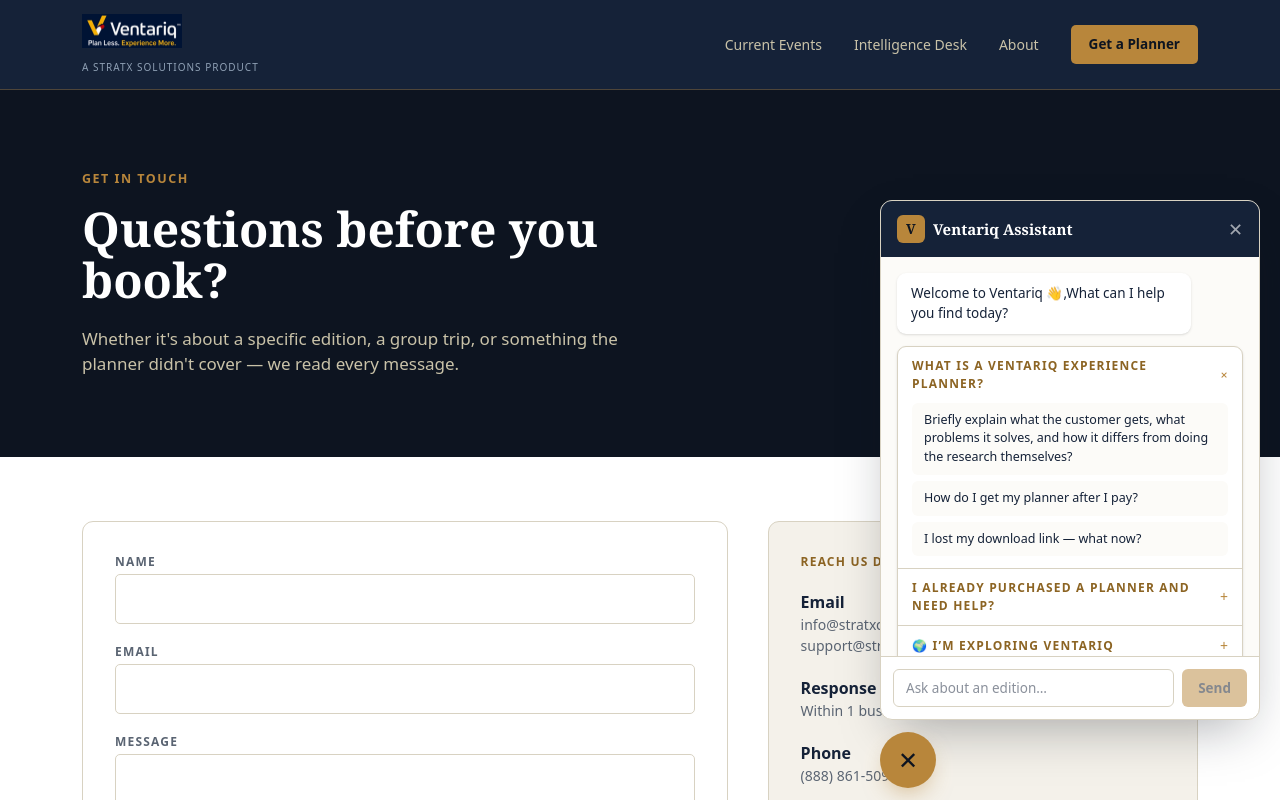
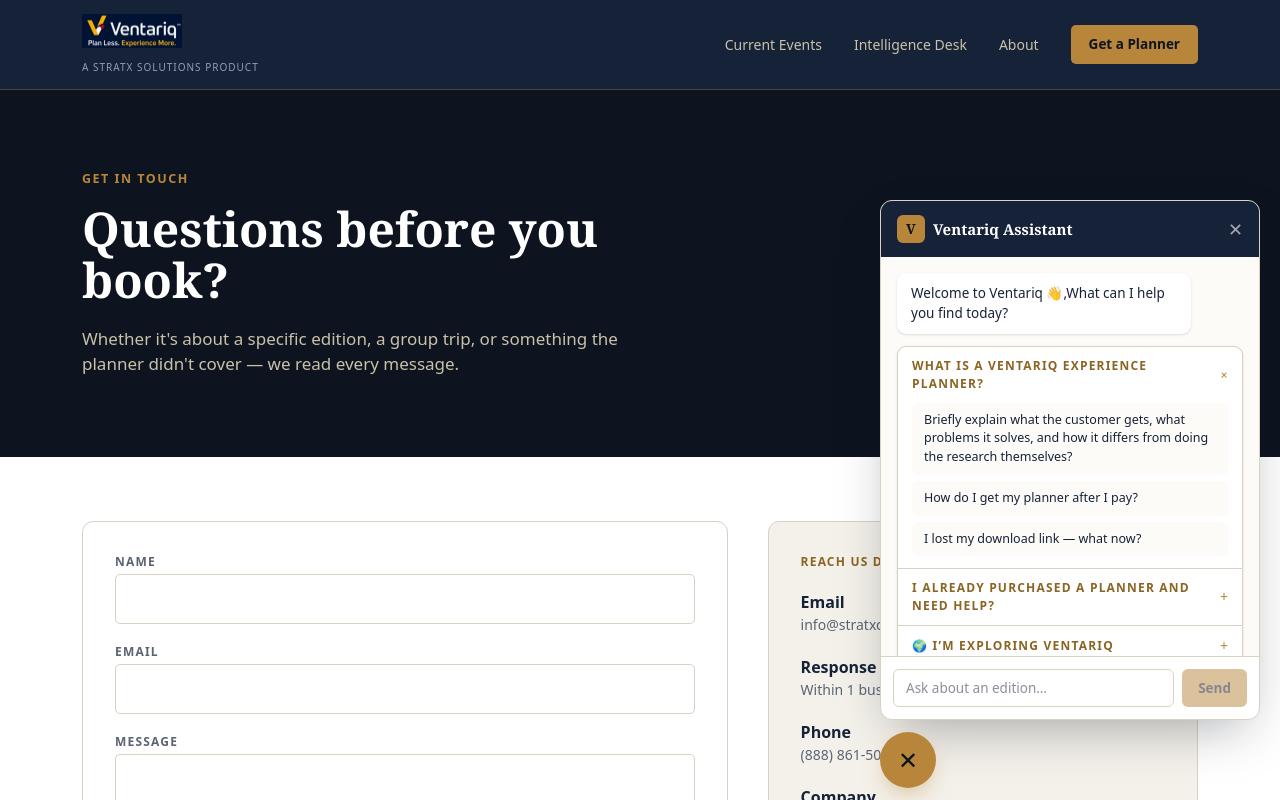
Before and after one commit to ComfortLifeUS/ventariq, a Next.js app: page /contact in a window 1280 px wide. Shown: the top 800 px of the page. Built offline with nearby package versions, Linux system fonts and the light colour scheme.

Commit message:
Remove outdated support email from contact page

```diff
--- a/app/contact/page.tsx
+++ b/app/contact/page.tsx
@@ -135,12 +135,7 @@ export default function ContactPage() {
                 >
                    info@stratxct.com
                 </a>
-                 <a
-                  href="mailto:support@stratxct.com"
-                  className="text-[14px] text-[#5A6472] hover:text-[#152238] block"
-                >
-                   support@stratxct.com
-                </a>
+
               </div>
 
               <div>
```
